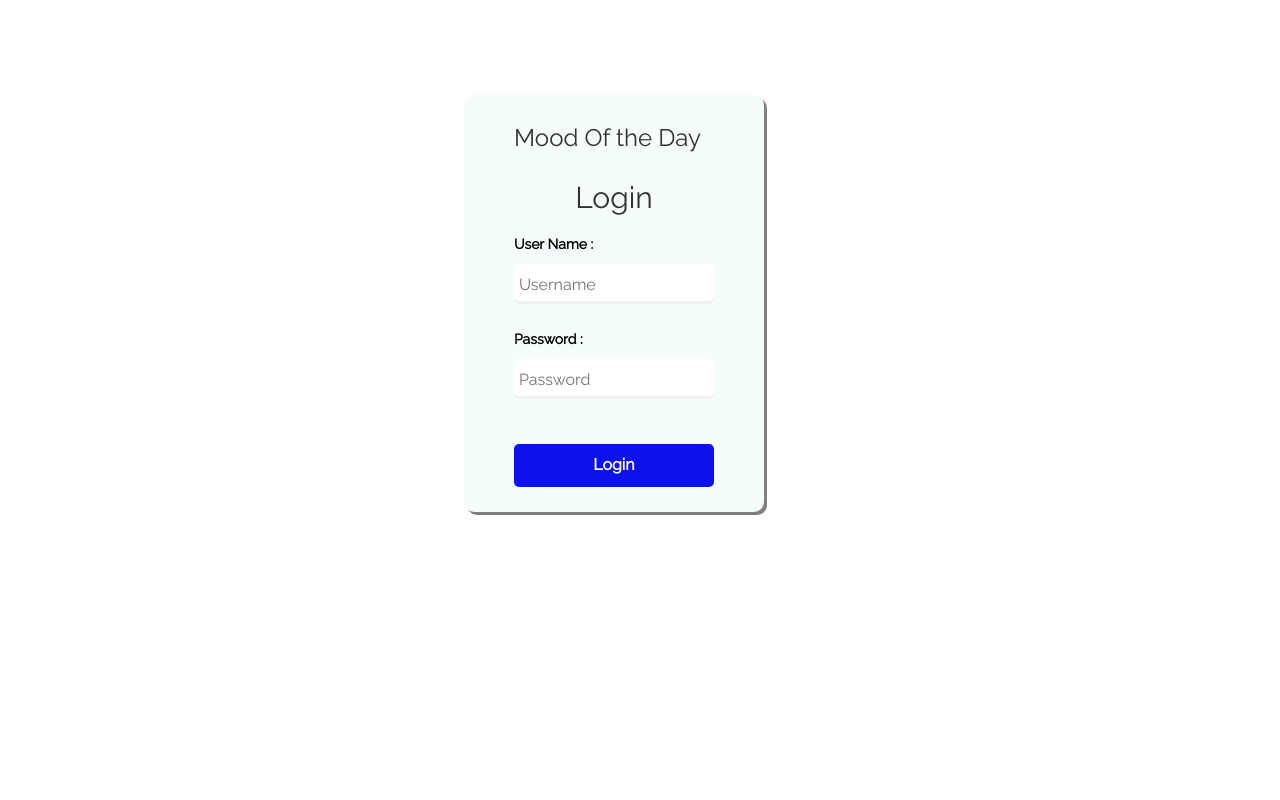
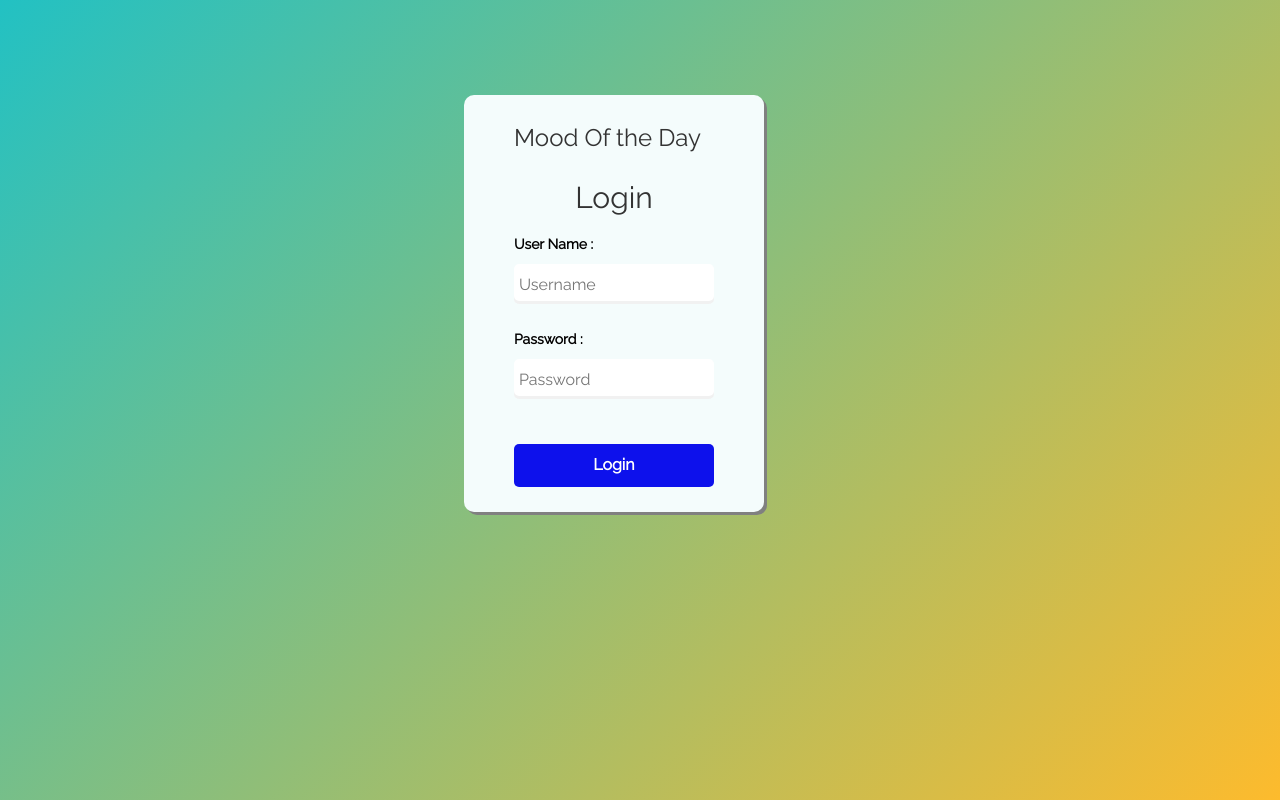
Before and after one commit to ArunaleswarM/arun-mod, an Angular app: page /login in a window 1280 px wide. Built offline with nearby package versions, Linux system fonts and the light colour scheme.

Commit message:
2 files modified

```diff
--- a/src/app/login/login.component.html
+++ b/src/app/login/login.component.html
@@ -1,3 +1,6 @@
+
+<body>
+
 <div class="container">
   <div class="center">
 
@@ -18,3 +21,4 @@
 </div>
 </div>
 </div>
+</body>
--- a/src/styles.css
+++ b/src/styles.css
@@ -1 +1,7 @@
-/* Add application styles & imports to this file! */
+ body{
+
+  background: linear-gradient(135deg, rgba(34,193,195,1) 0%,     rgba(253,187,45,1) 100%);
+  background-repeat: none;
+
+overflow:auto;
+}
```
